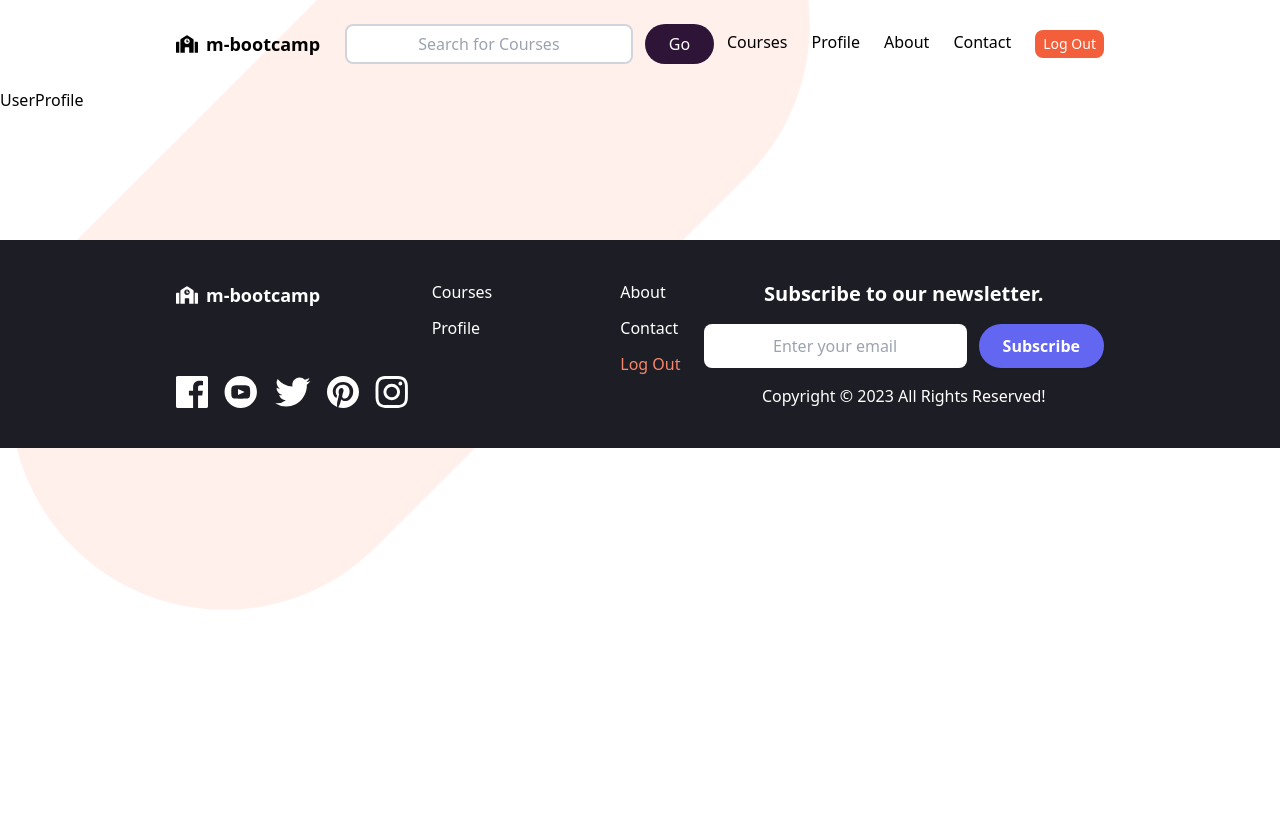
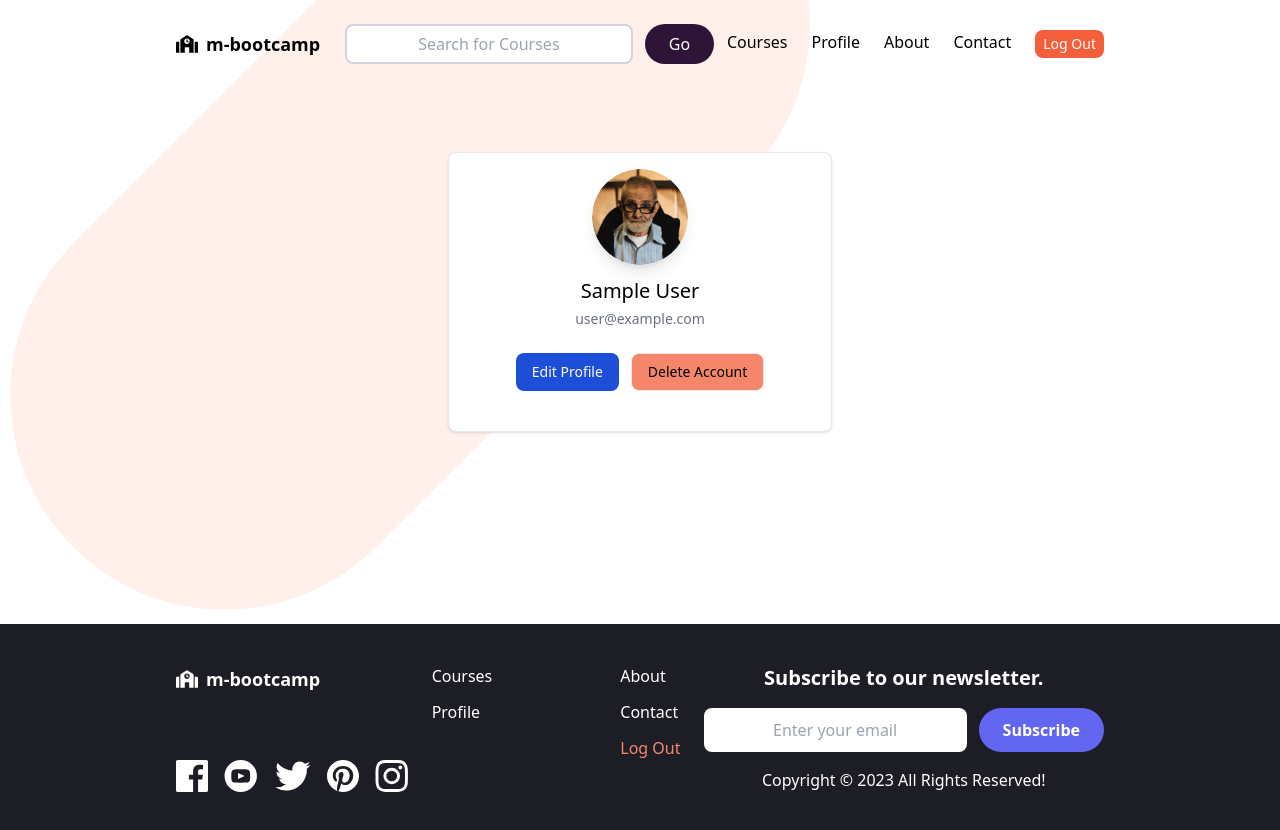
Before and after one commit to mikiasworash/m-techtrek, a Next.js app in the folder frontend-next/: page /profile in a window 1280 px wide. Before the commit the page ends 800 px from the top, so only its background shows below. Built offline with nearby package versions, Linux system fonts and the light colour scheme; no server answers; sample sign-in values are in the browser's storage.

Commit message:
added user profile page

```diff
--- a/frontend-next/src/components/layout/footer.js
+++ b/frontend-next/src/components/layout/footer.js
@@ -8,7 +8,6 @@ export default function Footer() {
 
   function logoutHandler() {
     signOut()
-    toast.success('Logged Out!')
   }
 
   return (
--- a/frontend-next/src/components/layout/navbar.js
+++ b/frontend-next/src/components/layout/navbar.js
@@ -53,7 +53,6 @@ export default function Navbar() {
       setHamburgerClicked((current) => !current)
     }
     signOut()
-    toast.success('Logged Out!')
   }
 
   return (
--- a/frontend-next/src/components/user-profile.js
+++ b/frontend-next/src/components/user-profile.js
@@ -1,7 +1,30 @@
 import React from 'react'
 
-function UserProfile() {
-  return <div>UserProfile</div>
+function UserProfile({ user }) {
+  return (
+    <div className="flex justify-center mt-16 mb-48">
+      <div class="w-full max-w-sm bg-white border border-gray-200 rounded-lg shadow">
+        <div class="flex flex-col items-center pb-10 pt-4">
+          <img
+            class="w-24 h-24 mb-3 rounded-full shadow-lg"
+            src="/img/avatar-richard.png"
+            alt="user image"
+          />
+          <h5 class="mb-1 text-xl font-medium">{user.name}</h5>
+          <span class="text-sm text-gray-500 ">{user.email}</span>
+          <span class="text-sm text-gray-500 ">{user.role}</span>
+          <div class="flex mt-4 space-x-3 md:mt-6">
+            <button class="inline-flex items-center px-4 py-2 text-sm font-medium text-center text-white bg-blue-700 rounded-lg hover:bg-blue-800 focus:ring-4 focus:outline-none focus:ring-blue-300 ">
+              Edit Profile
+            </button>
+            <button class="inline-flex items-center px-4 py-2 text-sm font-medium text-center bg-brightRedLight border rounded-lg hover:bg-brightRed">
+              Delete Account
+            </button>
+          </div>
+        </div>
+      </div>
+    </div>
+  )
 }
 
 export default UserProfile
--- a/frontend-next/src/pages/api/auth/[...nextauth].js
+++ b/frontend-next/src/pages/api/auth/[...nextauth].js
@@ -33,6 +33,8 @@ export default NextAuth({
         client.close()
         return {
           email: user.email,
+          name: user.name,
+          role: user.role,
         }
       },
     }),
--- a/frontend-next/src/pages/profile.js
+++ b/frontend-next/src/pages/profile.js
@@ -1,8 +1,8 @@
 import UserProfile from '@/components/user-profile'
 import { getSession } from 'next-auth/react'
 
-function ProfilePage() {
-  return <UserProfile />
+function ProfilePage(props) {
+  return <UserProfile user={props.user} />
 }
 
 export async function getServerSideProps(context) {
@@ -14,12 +14,15 @@ export async function getServerSideProps(context) {
         permanent: false,
       },
     }
-  }
+  } else {
+    const user = session.user
 
-  return {
-    props: {
-      session,
-    },
+    return {
+      props: {
+        session,
+        user,
+      },
+    }
   }
 }
 
```
